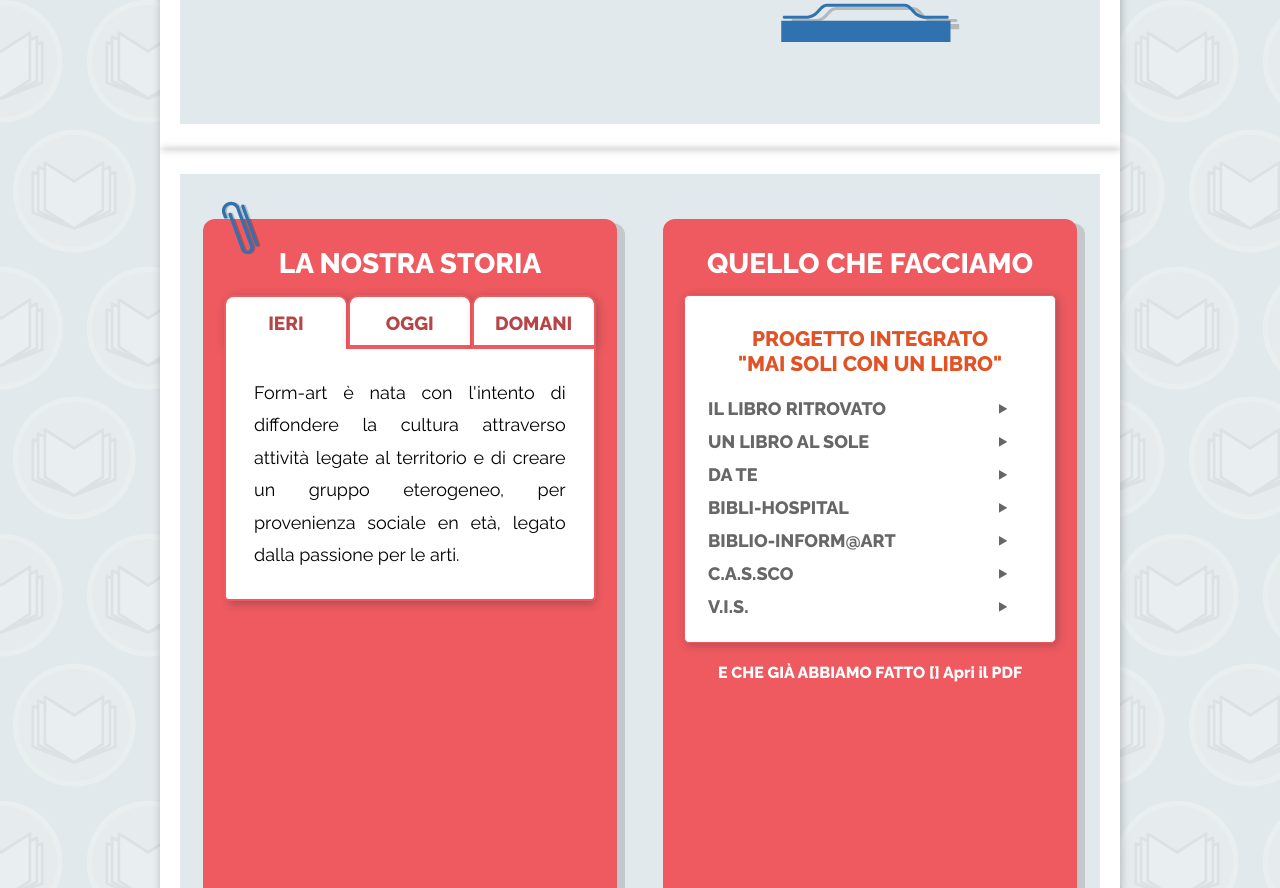
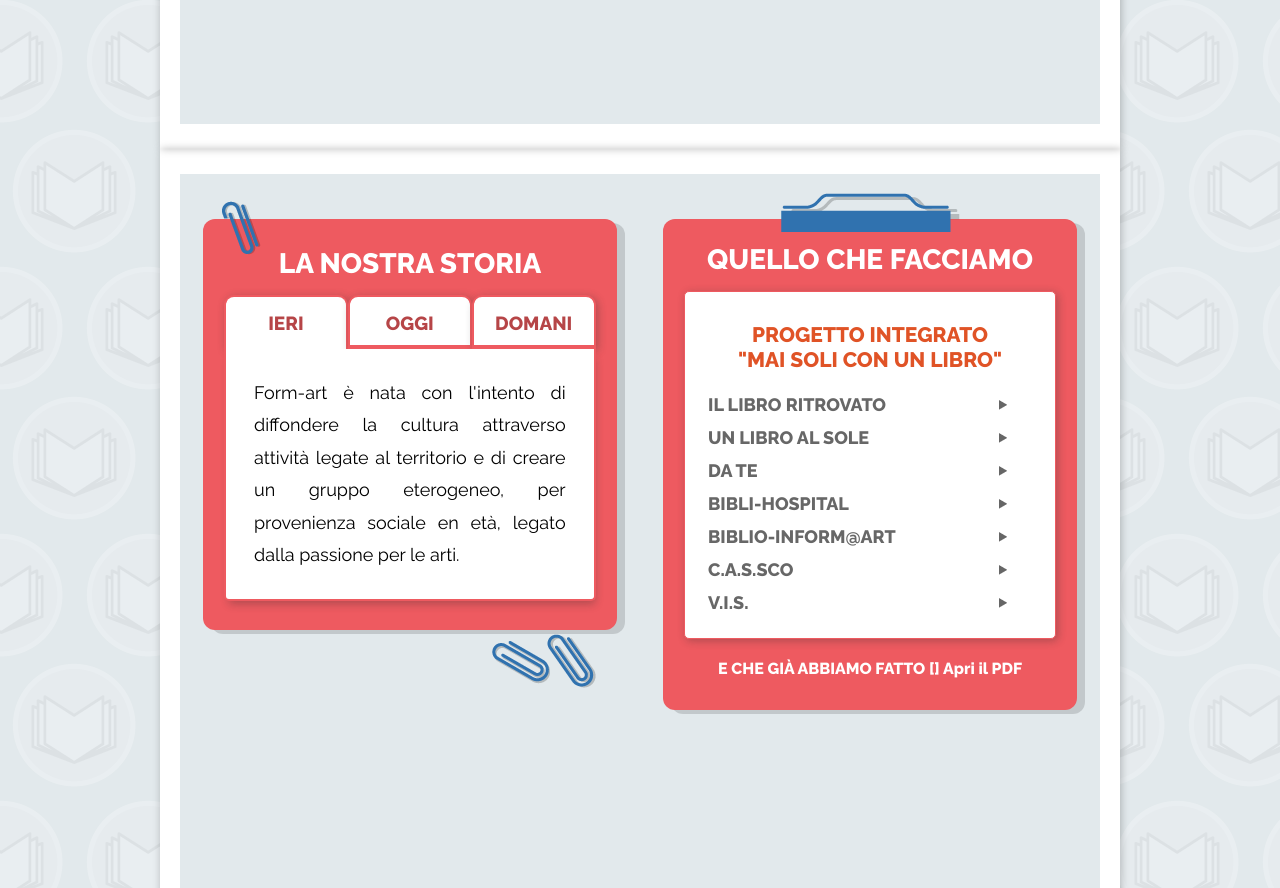
Before and after one commit to pierreluca/form-art-single-page, a plain HTML site: page index.html in a window 1280 px wide. Shown: the part 1476-2364 px from the top of the page. Drawn offline with nearby package versions, Linux system fonts and the light colour scheme.

Commit message:
section three - design completed

```diff
--- a/css/_modules.scss
+++ b/css/_modules.scss
@@ -338,6 +338,12 @@ Section three
 	@include desktop{
 		width: 45%;
 	}
+	&--one{
+		@include desktop{height: 411px;}
+	}
+	&--two{
+		@include desktop{height: 491px;}
+	}
 	&__title{
 		color: #fff;
 		font-weight: bold;
@@ -378,7 +384,7 @@ Section three
 		border-top: none;
 		text-align: justify;
 		line-height: 1.5;
-		font-size: 13px;
+		font-size: 16px;
 		@include desktop{
 			line-height: 1.8;
 			font-size: 18px;
@@ -454,16 +460,18 @@ Section three
 	width: 179px;
 	height: 40px;
 	position: relative;
-	top: -102.8%;
-	//left: 0;
-	@include smartphone{
-		//top: -482px;
-	}
+	margin-top: -54px;
+	margin-bottom: 10px;
 }
 
 .box-red--deco-3 {
-	background: url('../img/graffe.png') no-repeat;
-	display: none;
+	background: url('../img/graffe.png') no-repeat right;
+	width: 100%;
+	height: 54px;
+	position: relative;
+	float: left;
+	margin-top: -54px;
+	top: 87px;
 }
 
 
--- a/index.html
+++ b/index.html
@@ -48,15 +48,17 @@
       </section>
       <section class="l-box">
         <div class="three">
-          <div class="box-red">
+          <div class="box-red box-red--one">
             <div class="box-red__title">LA NOSTRA STORIA</div>
             <div class="box-red__tab">IERI</div>
             <div class="box-red__tab box-red__tab--no-select">OGGI</div>
             <div class="box-red__tab box-red__tab--no-select">DOMANI</div>
             <div class="box-red__content">Form-art &egrave; nata con l'intento di diffondere la cultura attraverso attivit&agrave; legate al territorio e di creare un gruppo eterogeneo, per provenienza sociale en et&agrave;, legato dalla passione per le arti.</div>
             <div class="box-red--deco-1"></div>
+            <div class="box-red--deco-3"></div>
           </div>
-          <div class="box-red">
+          <div class="box-red box-red--two">
+            <div class="box-red--deco-2"></div>
             <div class="box-red__title">QUELLO CHE FACCIAMO</div>
             <div class="box-red__list">
               <h2 class="h2">PROGETTO INTEGRATO<br>"MAI SOLI CON UN LIBRO"</h2>
@@ -71,8 +73,6 @@
               </ul>
             </div>
             <div class="box-red__bottom">E CHE GI&Agrave; ABBIAMO FATTO [] Apri il PDF</div>
-            <div class="box-red--deco-2"></div>
-            <div class="box-red--deco-3"></div>
           </div>
         </div>
       </section>
```
Also changed, not shown: README.txt (deleted), css/min.style.css, css/styles.css, 1 other file.
